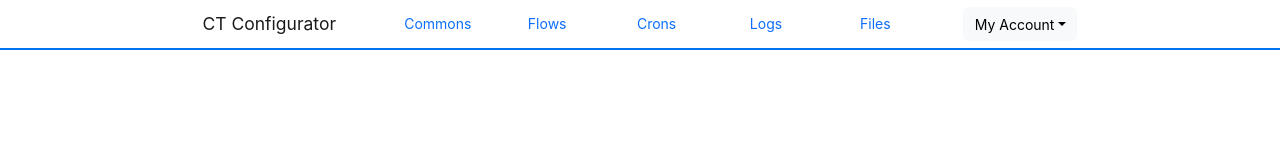
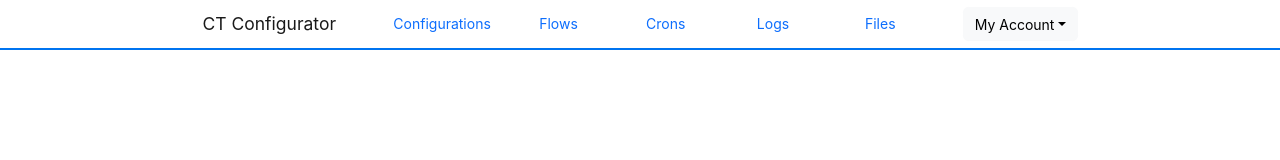
Before and after one commit to agalt2802/Env-Editor, a React (Create React App) app: page / in a window 1280 px wide. Shown: the top 160 px of the page. Built offline with nearby package versions, Linux system fonts and the light colour scheme; sample sign-in values are in the browser's storage.

Commit message:
Changed nav item name

```diff
--- a/src/App.js
+++ b/src/App.js
@@ -1,5 +1,4 @@
-import React, { useState } from "react";
-import { ErrorBoundary } from "react-error-boundary";
+import React from "react";
 import { createBrowserRouter, RouterProvider, Outlet } from "react-router-dom"
 
 import Home from "./components/Home";
@@ -19,8 +18,8 @@ function App()
 {
   const routes = [
     {
-      title: "Commons",
-      path: "commons",
+      title: "Configurations",
+      path: "config",
       element: <EditCommons />
     },
     {
```
